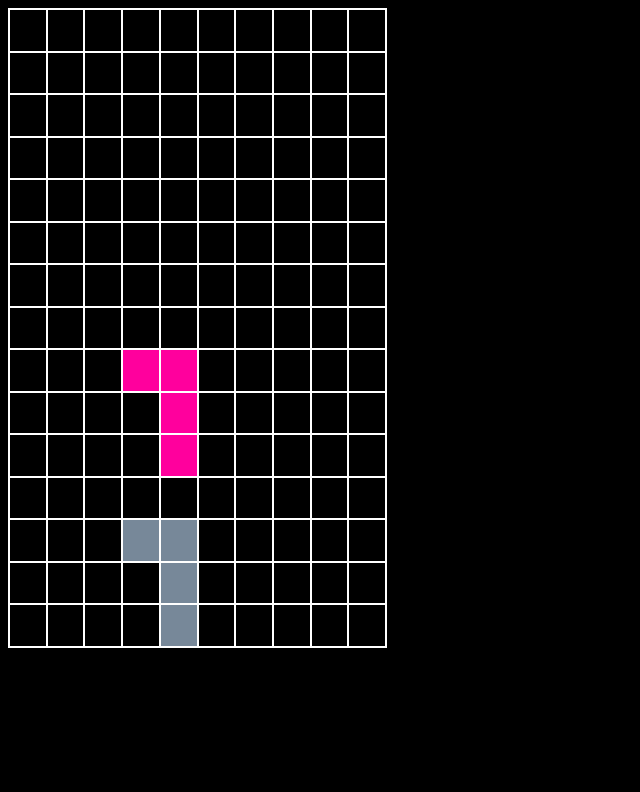
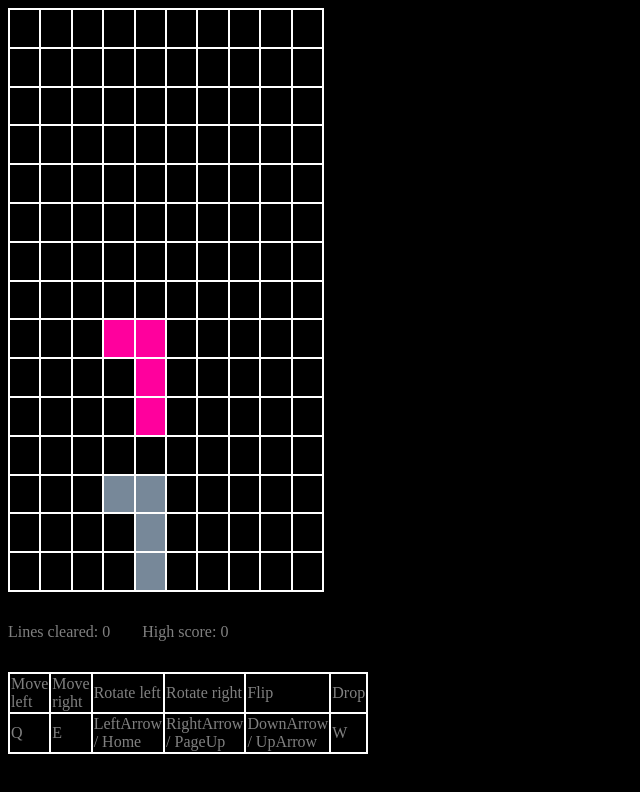
Before and after one commit to agabdull/Tetris-Clone, a plain HTML site: page index.html in a window 1280 px wide. Shown: the whole page, without its empty margins (0-640 px from the left). Drawn offline with Linux system fonts and the light colour scheme.

Commit message:
Added LocalStorage High Scores & Updated Controls
Can now rotate with either the numpad or arrow keys.

This is pretty much everything I set out to do.  I thought about implementing a "Next Piece" feature, where you can see the piece that's coming next, but I kinda like it the way it is.  I don't want to implement another thing just to have something to do.  I think I'm done!

```diff
--- a/index.html
+++ b/index.html
@@ -8,7 +8,29 @@
 </head>
 <body>
     <table id="main-grid"></table>
-    <p id="game-over-message" style="display:none;"> Game Over!  Press "R" to play again! </p>
+    <div style="padding-top: 15px; padding-bottom: 15px;">
+        <p id ="lines-cleared" style="white-space: pre;"> Lines cleared: 0        High score: 0</p>
+        <p id="game-over-message" style="display:none;"> Game Over!  Press "R" to play again! </p>
+    </div>
+
+    <table id="control-info">
+        <tr>
+            <td>Move left</td>
+            <td>Move right</td>
+            <td>Rotate left</td>
+            <td>Rotate right</td>
+            <td>Flip</td>
+            <td>Drop</td>
+        </tr>
+        <tr>
+            <td>Q</td>
+            <td>E</td>
+            <td>LeftArrow / Home</td>
+            <td>RightArrow / PageUp</td>
+            <td>DownArrow / UpArrow</td>
+            <td> W </td>
+        </tr>
+    </table>
 </body>
 <script src="withinBounds.js"></script>
 <script src = "functions.js"></script>
--- a/script.js
+++ b/script.js
@@ -1,7 +1,8 @@
 //The table cell indices are 0-based
 
-let grid = document.querySelector("#main-grid");
-let gameOverMessage = document.getElementById('game-over-message');
+const grid = document.getElementById('main-grid');
+const gameOverMessage = document.getElementById('game-over-message');
+const linesCleared = document.getElementById('lines-cleared');
 
 const width = 10;
 const height= 18;
@@ -14,7 +15,16 @@
 let ghostCellArr = [[[]],[],[],[]];
 let potentialCellArr = [[[]],[],[],[]];
 let gameOver = false;
+let numLinesCleared = 0;
+let highscore = 0;
 
+if (localStorage.highscore){
+    highscore = parseInt(localStorage.highscore);
+} else {
+    localStorage.setItem('highscore', highscore);
+}
+
+linesCleared.innerText = `Lines cleared: ${numLinesCleared}        High score: ${highscore}`;
 
 function drawGrid(){
     let html = "";
@@ -120,6 +130,13 @@ function clearLines(){
             }
             document.getElementById(`row-${height-1}`).innerHTML = emptyRow;
             i--;  // we just shifted the next row back one index, but we still want to check it!
+
+            numLinesCleared += 1;
+            if (numLinesCleared > highscore){
+                highscore = numLinesCleared;
+                localStorage.highscore = highscore;
+            }
+            linesCleared.innerText = `Lines cleared: ${numLinesCleared}        High score: ${highscore}`;
         }
     }
 }
@@ -155,6 +172,8 @@ function resetGame(){
 
     gameOverMessage.style.display = "none";
     gameOver = false;
+    numLinesCleared = 0;
+    linesCleared.innerText = `Lines cleared: ${numLinesCleared}        High score: ${highscore}`;
 
     intervalID = window.setInterval(moveDown, 500);
 }
@@ -243,7 +262,7 @@ window.addEventListener('keydown', e =>{
                 x+=1;
             }
 
-        } else if (key === "PageUp"){
+        } else if (key === "PageUp" || key === "ArrowRight"){
             if (validPosition(type, x, y, (rot+1)%4)){
                 rot = (rot+1)%4;
             } else if (validPosition(type, x+1, y, (rot+1)%4)){
@@ -260,7 +279,7 @@ window.addEventListener('keydown', e =>{
                 rot = (rot+1)%4;
            }
 
-        } else if (key === "ArrowUp"){
+        } else if (key === "ArrowUp" || key === "ArrowDown"){
             if (validPosition(type, x, y, (rot+2)%4)){
                 rot = (rot+2)%4;
             } else if (validPosition(type, x+1, y, (rot+2)%4)){
@@ -271,7 +290,7 @@ window.addEventListener('keydown', e =>{
                 rot = (rot+2)%4;
             }
 
-        } else if (key === "Home"){
+        } else if (key === "Home" || key === "ArrowLeft"){
             if (validPosition(type, x, y, (rot+3)%4)){
                 rot = (rot+3)%4;
             } else if (validPosition(type, x+1, y, (rot+3)%4)){
--- a/styles.css
+++ b/styles.css
@@ -5,8 +5,8 @@ p{
 table{
     border: 2px solid white;
     border-collapse: collapse;
-    width: 30%;
-    height: 80vh;
+    width: 25%;
+    height: 73vh;
 }
 
 td{
@@ -55,3 +55,7 @@ body{
 h1{
     color: gray;
 }
+
+#control-info{
+    height: 5vh;
+}
```
